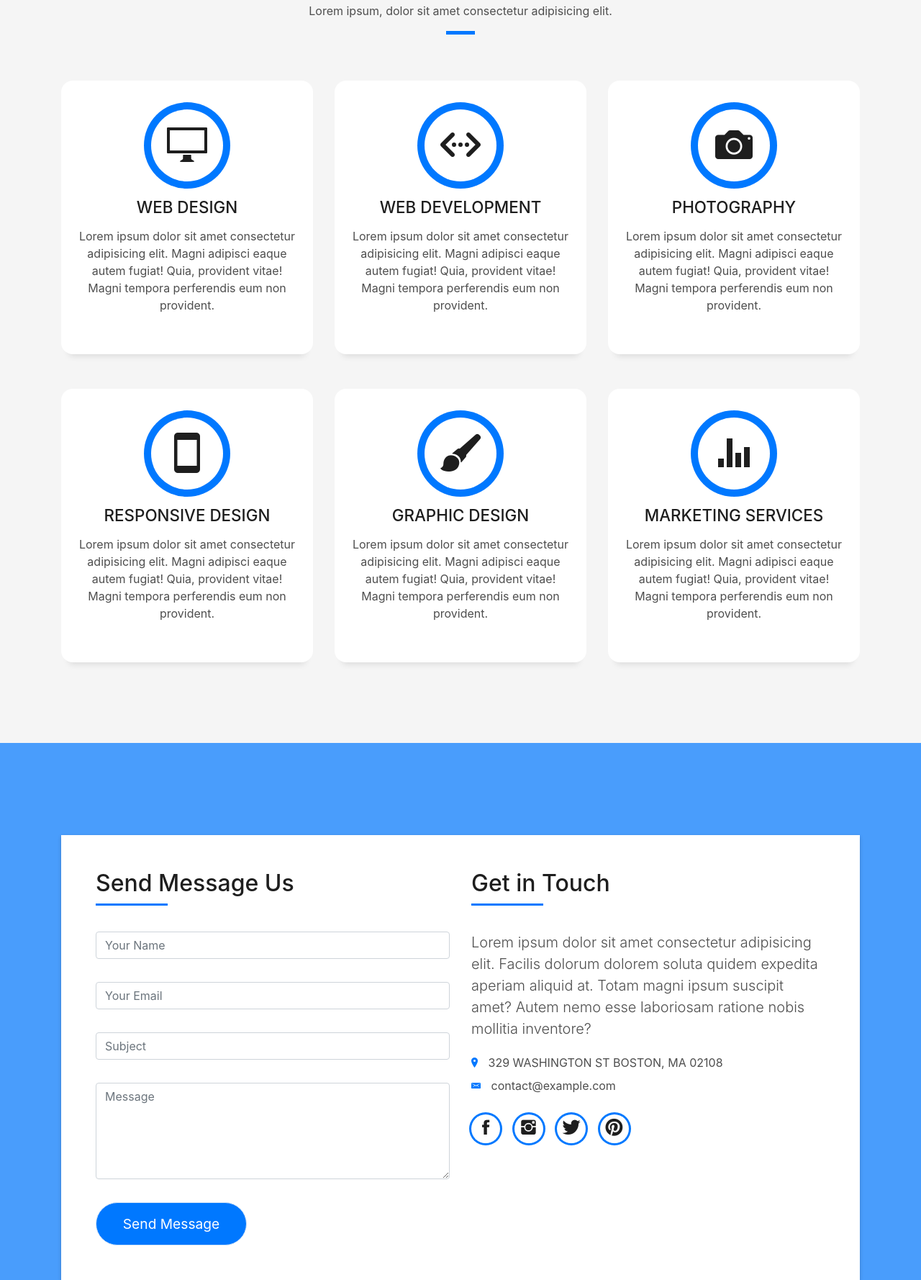
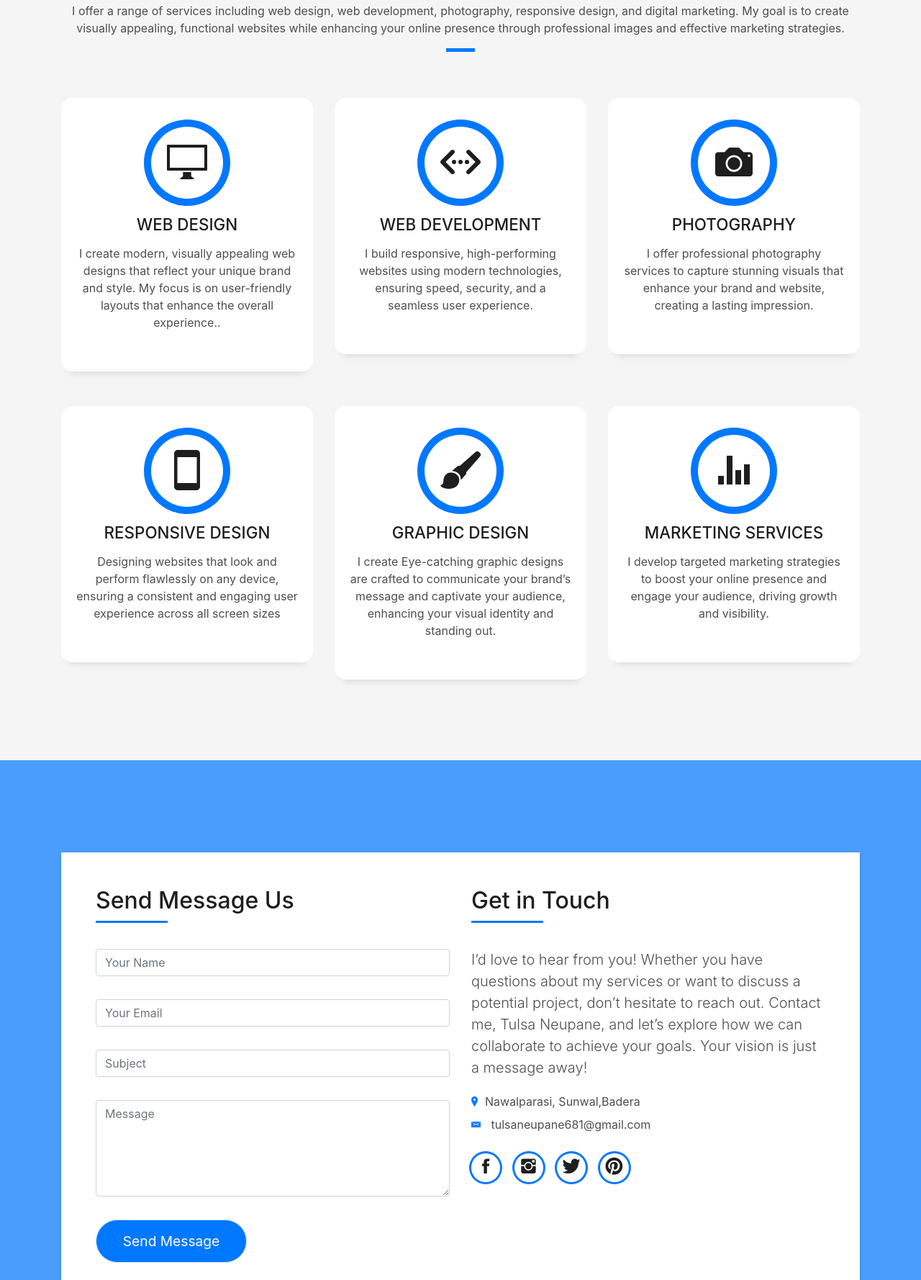
Before and after one commit to tulsaneupane/web, a plain HTML site: page index.html in a window 1280 px wide. Shown: the part 1576-3354 px from the top of the page at 72% size. Drawn offline with Linux system fonts and the light colour scheme; files whose address does not match are found by name.

Commit message:
final web

```diff
--- a/index.html
+++ b/index.html
@@ -162,7 +162,15 @@
               Services
             </h3>
             <p class="subtitle-a">
-              Lorem ipsum, dolor sit amet consectetur adipisicing elit.
+              I offer a range of services including web design, web development, photography, responsive design, and digital marketing.
+              My goal is to create visually appealing, functional websites while enhancing your online presence through professional images and effective marketing strategies.
+
+
+
+
+
+
+
             </p>
             <div class="line-mf"></div>
           </div>
@@ -177,9 +185,8 @@
             <div class="service-content">
               <h2 class="s-title">Web Design</h2>
               <p class="s-description text-center">
-                Lorem ipsum dolor sit amet consectetur adipisicing elit. Magni adipisci eaque autem fugiat! Quia,
-                provident vitae! Magni
-                tempora perferendis eum non provident.
+                I create modern, visually appealing web designs that reflect your unique brand and style.
+                My focus is on user-friendly layouts that enhance the overall experience..
               </p>
             </div>
           </div>
@@ -192,9 +199,7 @@
             <div class="service-content">
               <h2 class="s-title">Web Development</h2>
               <p class="s-description text-center">
-                Lorem ipsum dolor sit amet consectetur adipisicing elit. Magni adipisci eaque autem fugiat! Quia,
-                provident vitae! Magni
-                tempora perferendis eum non provident.
+                I build responsive, high-performing websites using modern technologies, ensuring speed, security, and a seamless user experience.
               </p>
             </div>
           </div>
@@ -207,9 +212,7 @@
             <div class="service-content">
               <h2 class="s-title">Photography</h2>
               <p class="s-description text-center">
-                Lorem ipsum dolor sit amet consectetur adipisicing elit. Magni adipisci eaque autem fugiat! Quia,
-                provident vitae! Magni
-                tempora perferendis eum non provident.
+                I offer professional photography services to capture stunning visuals that enhance your brand and website, creating a lasting impression.
               </p>
             </div>
           </div>
@@ -222,9 +225,7 @@
             <div class="service-content">
               <h2 class="s-title">Responsive Design</h2>
               <p class="s-description text-center">
-                Lorem ipsum dolor sit amet consectetur adipisicing elit. Magni adipisci eaque autem fugiat! Quia,
-                provident vitae! Magni
-                tempora perferendis eum non provident.
+              Designing  websites that look and perform flawlessly on any device, ensuring a consistent and engaging user experience across all screen sizes
               </p>
             </div>
           </div>
@@ -237,9 +238,7 @@
             <div class="service-content">
               <h2 class="s-title">Graphic Design</h2>
               <p class="s-description text-center">
-                Lorem ipsum dolor sit amet consectetur adipisicing elit. Magni adipisci eaque autem fugiat! Quia,
-                provident vitae! Magni
-                tempora perferendis eum non provident.
+               I create Eye-catching graphic designs are crafted to communicate your brand’s message and captivate your audience, enhancing your visual identity and standing out.
               </p>
             </div>
           </div>
@@ -252,9 +251,7 @@
             <div class="service-content">
               <h2 class="s-title">Marketing Services</h2>
               <p class="s-description text-center">
-                Lorem ipsum dolor sit amet consectetur adipisicing elit. Magni adipisci eaque autem fugiat! Quia,
-                provident vitae! Magni
-                tempora perferendis eum non provident.
+                I develop targeted marketing strategies to boost your online presence and engage your audience, driving growth and visibility.
               </p>
             </div>
           </div>
@@ -379,14 +376,13 @@
                   </div>
                   <div class="more-info">
                     <p class="lead">
-                      Lorem ipsum dolor sit amet consectetur adipisicing elit. Facilis dolorum dolorem soluta quidem
-                      expedita aperiam aliquid at.
-                      Totam magni ipsum suscipit amet? Autem nemo esse laboriosam ratione nobis
-                      mollitia inventore?
+
+                    I’d love to hear from you! Whether you have questions about my services or want to discuss a potential project, don’t hesitate to reach out. Contact me, Tulsa Neupane, and let’s explore how we can collaborate to achieve your goals.
+                    Your vision is just a message away!
                     </p>
                     <ul class="list-ico">
-                      <li><span class="ion-ios-location"></span> 329 WASHINGTON ST BOSTON, MA 02108</li>
-                      <li><span class="ion-email"></span> contact@example.com</li>
+                      <li><span class="ion-ios-location"></span>Nawalparasi, Sunwal,Badera</li>
+                      <li><span class="ion-email"></span> tulsaneupane681@gmail.com</li>
                     </ul>
                   </div>
                   <div class="socials">
```
